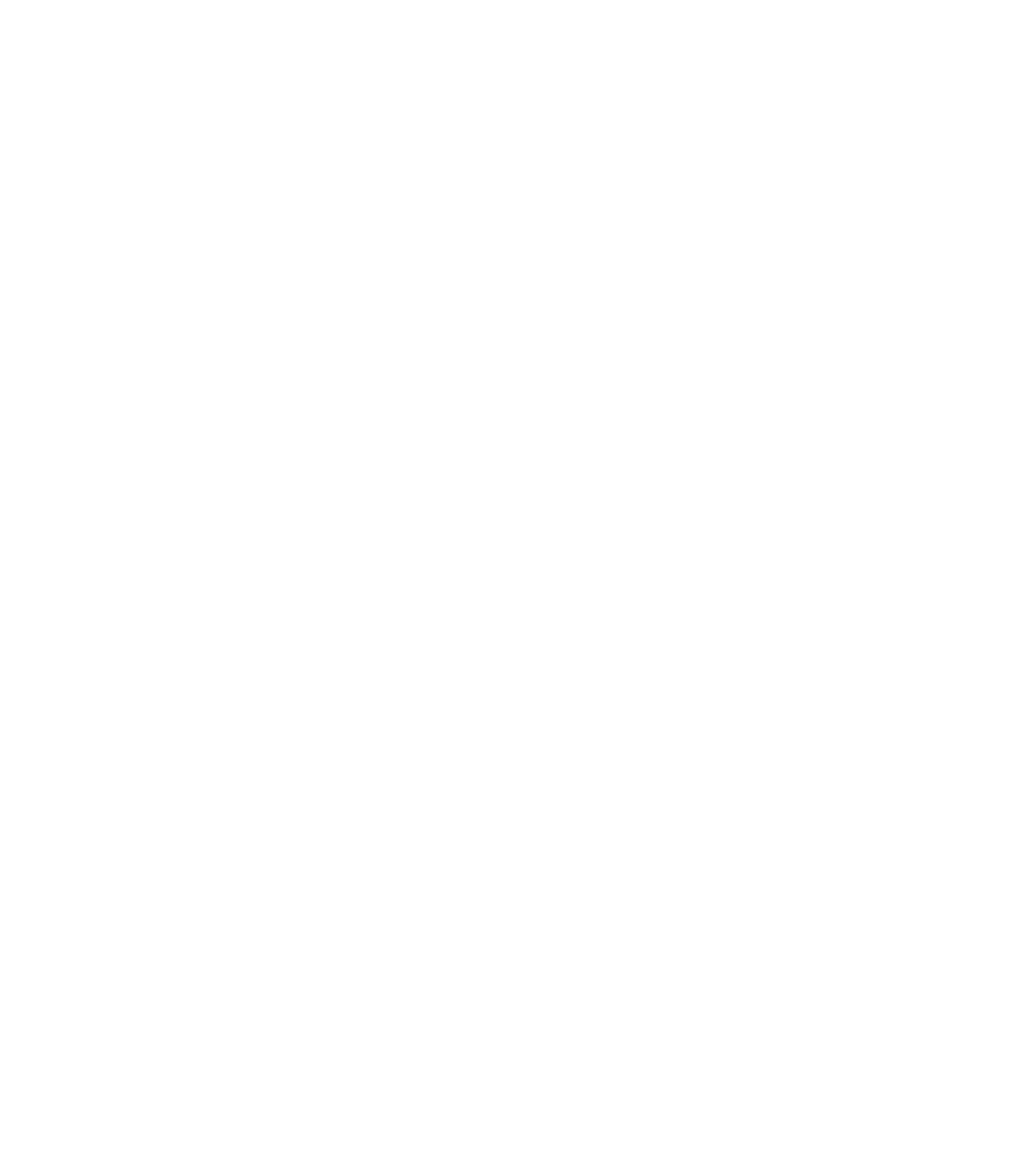
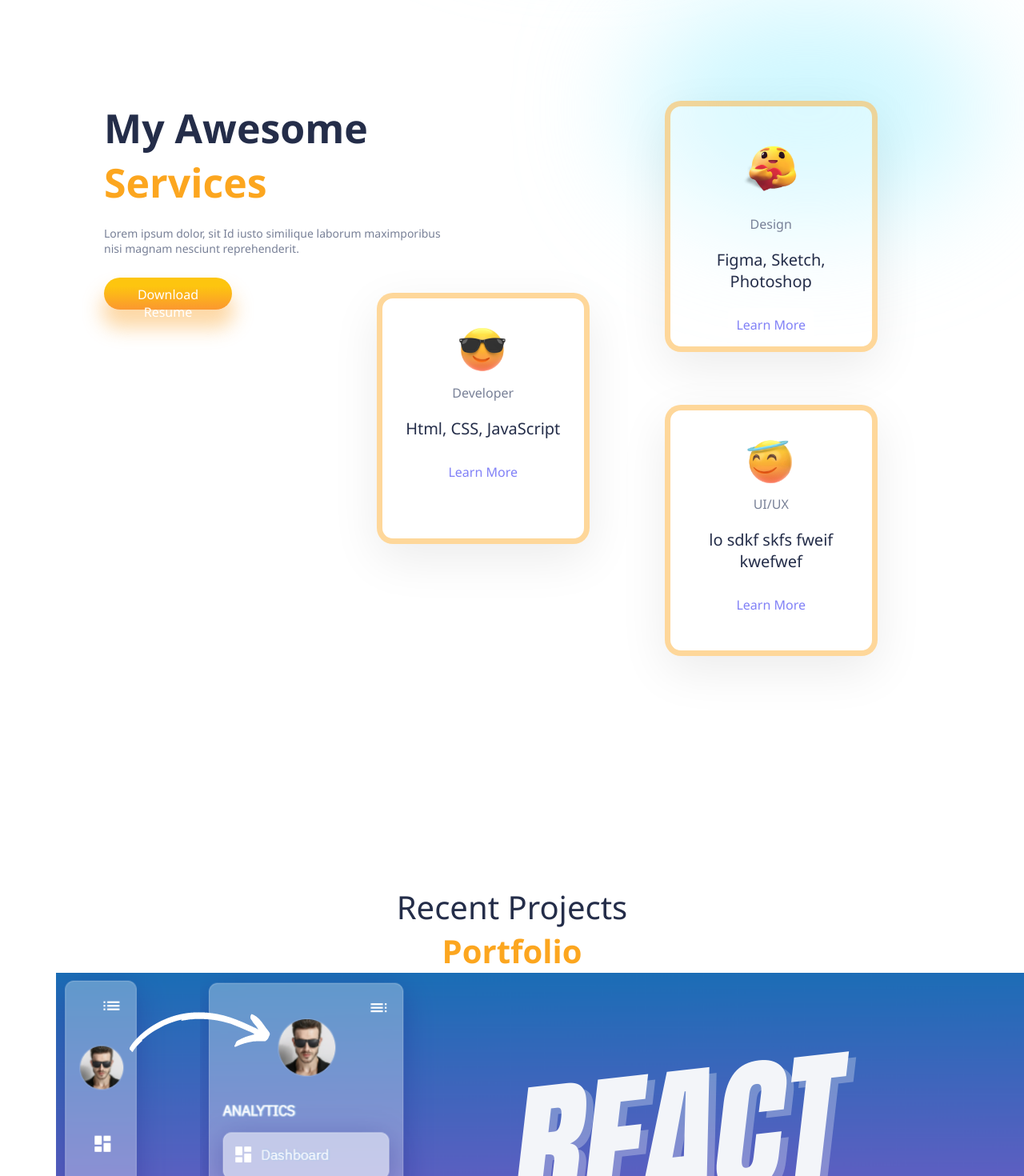
Before and after one commit to Atik2788/portfolio, a React (Create React App) app: page / in a window 1280 px wide. Shown: the part 880-2350 px from the top of the page at 80% size. Before the commit the page ends 836 px from the top, so only its background shows below. Built offline with nearby package versions, Linux system fonts and the light colour scheme.

Commit message:
after doing services sec

```diff
--- a/package.json
+++ b/package.json
@@ -9,6 +9,7 @@
     "react": "^18.2.0",
     "react-dom": "^18.2.0",
     "react-scripts": "5.0.1",
+    "swiper": "^8.4.5",
     "web-vitals": "^2.1.4"
   },
   "scripts": {
--- a/src/App.js
+++ b/src/App.js
@@ -1,12 +1,16 @@
 import './App.css';
 import Intro from './Component/Intro/Intro';
 import Navbar from './Component/Navbar/Navbar';
+import Portfolio from './Component/Portfolio/Portfolio';
+import Services from './Component/Services/Services';
 
 function App() {
   return (
     <div className='App'>
       <Navbar></Navbar>
       <Intro></Intro>
+      <Services></Services>
+      <Portfolio></Portfolio>
     </div>
   );
 }
--- /dev/null
+++ b/src/Component/Card/Card.css
@@ -0,0 +1,34 @@
+.card{
+    width: 10rem;
+    height: 13rem;
+    position: absolute;
+    display: flex;
+    flex-direction: column;
+    gap: 1rem;
+    align-items: center;
+    width: 10rem;
+    text-align: center;
+    background: rgba(255, 255, 255, 0.26);
+    border: 7px solid var(--orangeCard);
+    box-shadow: var(--boxShadow);
+    border-radius: 20px;
+    padding: 0 26px 2rem 26px;
+}
+.card span:nth-child(2){
+    color: var(--gray);
+    font-size: 16px;
+}
+.card > img{
+    transform: scale(0.6);
+    margin-bottom: -2rem;
+}
+
+.c-button{
+    background: #ffffff;
+    box-shadow: 0, 19px, 60px rgba(0, 0, 0, 0.08);
+    border-radius: 7px;
+    border: none;
+    padding: 10px;
+    font-size: 16px;
+    color: rgb(129, 129, 247);
+}
--- /dev/null
+++ b/src/Component/Card/Card.js
@@ -0,0 +1,15 @@
+import React from 'react';
+import './Card.css'
+
+const Card = ({ emoji, heading, details }) => {
+    return (
+        <div className='card'>
+            <img src={emoji} alt="" />
+            <span>{heading}</span>
+            <span>{details}</span>
+            <button className='c-button'>Learn More</button>
+        </div>
+    );
+};
+
+export default Card;
--- a/src/Component/Intro/Intro.css
+++ b/src/Component/Intro/Intro.css
@@ -80,3 +80,14 @@
     top: -19%;
     left: -20%;
 }
+.blur{
+    position: absolute;
+    width: 22rem;
+    height: 14rem;
+    border-radius: 50%;
+    background: #edd0ff;
+    z-index: -9;
+    top: -18%;
+    left: 56%;
+    filter: blur(72px);
+}
--- a/src/Component/Intro/Intro.js
+++ b/src/Component/Intro/Intro.js
@@ -36,13 +36,26 @@
                 <img src={boy} alt="" />
                 <img src={glassimogi} alt="" />
 
-                <div style={{top: '-4%', left: '68%'}}>
+                <div style={{ top: '-4%', left: '68%' }}>
                     <FlotingDiv image={crown} text1={'Web'} text2={'Developer'}></FlotingDiv>
                 </div>
 
-                <div style={{top: '64%', left: '0rem'}}>
+                <div style={{ top: '64%', left: '0rem' }}>
                     <FlotingDiv image={thumb} text1={'Best Design'} text2={"Award"}></FlotingDiv>
                 </div>
+
+                <div className="blur" style={{ background: 'rgb(238 210 255)' }}>
+                </div>
+
+                <div className="blur"
+                    style={{
+                        background: '#C1F5FF',
+                        top: '16rem',
+                        width: '21rem',
+                        height: '11rem',
+                        left: '-6rem'
+                    }}
+                ></div>
 
             </div>
         </div>
--- /dev/null
+++ b/src/Component/Portfolio/Portfolio.css
@@ -0,0 +1,18 @@
+.portfolio{
+    display: flex;
+    align-items: center;
+    justify-content: center;
+    flex-direction: column;
+    height: 70vh;
+}
+
+/* heading */
+.portfolio span:nth-of-type(1){
+    color: var(--black);
+    font-size: 2rem;
+}
+.portfolio span:nth-of-type(2){
+    color: var(--orange);
+    font-size: 2rem;
+    font-weight: bold;
+}
--- /dev/null
+++ b/src/Component/Portfolio/Portfolio.jsx
@@ -0,0 +1,36 @@
+import React from 'react';
+import './Portfolio.css'
+import {Swiper, SwiperSlide} from 'swiper/react'
+import Slider from '../../img/sidebar.png';
+import Ecomers from '../../img/ecommerce.png';
+import Hoc from '../../img/hoc.png';
+import 'swiper/css'
+
+const Portfolio = () => {
+    return (
+        <div className="portfolio">
+            {/* heading */}
+            <span>Recent Projects</span>
+            <span>Portfolio</span>
+
+            {/* slider */}
+        <Swiper>
+            <SwiperSlide>
+                <img src={Slider} alt="" />
+            </SwiperSlide>
+
+            <SwiperSlide>
+                <img src={Ecomers} alt="" />
+            </SwiperSlide>
+
+            <SwiperSlide>
+                <img src={Hoc} alt="" />
+            </SwiperSlide>
+
+        </Swiper>
+
+        </div>
+    );
+};
+
+export default Portfolio;
--- /dev/null
+++ b/src/Component/Services/Services.css
@@ -0,0 +1,37 @@
+.services{
+    padding: 0 3rem 0 3rem;
+    display: flex;
+    height: 90vh;
+    margin-top: 9rem;
+    margin-bottom: 13rem;
+}
+.awesome{
+    display: flex;
+    flex-direction: column;
+    position: relative;
+}
+.awesome>:nth-child(1){
+    color: var(--black);
+    font-size: 2.5rem;
+    font-weight: bold;
+}
+.awesome>:nth-child(2){
+    color: var(--orange);
+    font-size: 2.5rem;
+    font-weight: bold;
+}
+.awesome>:nth-child(3){
+    color: var(--gray);
+    font-size: 14px;
+    margin-top: 1rem;
+}
+.s-button{
+    width: 8rem;
+    height: 2rem;
+}
+.cards{
+    position: relative;
+}
+.cards>*{
+    position: absolute;
+}
--- /dev/null
+++ b/src/Component/Services/Services.js
@@ -0,0 +1,61 @@
+import React from 'react';
+import './Services.css'
+import hertImogi from '../../img/heartemoji.png'
+import glasses from '../../img/glasses.png'
+import humble from '../../img/humble.png'
+import Card from '../Card/Card';
+import Resume from './Resume.pdf'
+
+const Services = () => {
+    return (
+        <div className='services'>
+            {/* left side div */}
+            <div className='awesome'>
+                <span>My Awesome</span>
+                <span>Services</span>
+                <span>Lorem ipsum dolor, sit Id iusto similique laborum maximporibus <br /> nisi magnam nesciunt reprehenderit.</span> <br />
+
+                <a href={Resume} download>
+                    <button className='button s-button'>Download Resume</button>
+                </a>
+
+                <div className='blur s-blur' style={{ background: '#ABF1FF94', left: '33rem' }}></div>
+            </div>
+
+            {/* right side div */}
+            <div className='cards'>
+
+                {/* first card */}
+                <div style={{ left: '14rem' }}>
+                    <Card
+                        emoji={hertImogi}
+                        heading={"Design"}
+                        details={"Figma, Sketch, Photoshop"}
+                    />
+                </div>
+
+                {/* second card */}
+                <div style={{ top: '12rem', left: '-4rem' }}>
+                    <Card
+                        emoji={glasses}
+                        heading={"Developer"}
+                        details={"Html, CSS, JavaScript"}
+                    />
+                </div>
+
+                {/* third card */}
+                <div style={{ top: '19rem', left: '14rem' }}>
+                    <Card
+                        emoji={humble}
+                        heading={"UI/UX"}
+                        details={"lo sdkf skfs fweif kwefwef"}
+                    />
+                </div>
+
+                {/* <div className='blur s-blur2' style={{background: 'var(--purple'}}></div> */}
+            </div>
+        </div>
+    );
+};
+
+export default Services;
```
Also changed, not shown: src/Component/Experience/Experience.jsx (added, +12 -0 lines), src/Component/Experience/Experience.css (added), 2 other files (tests, documents, lock files or other folders).
